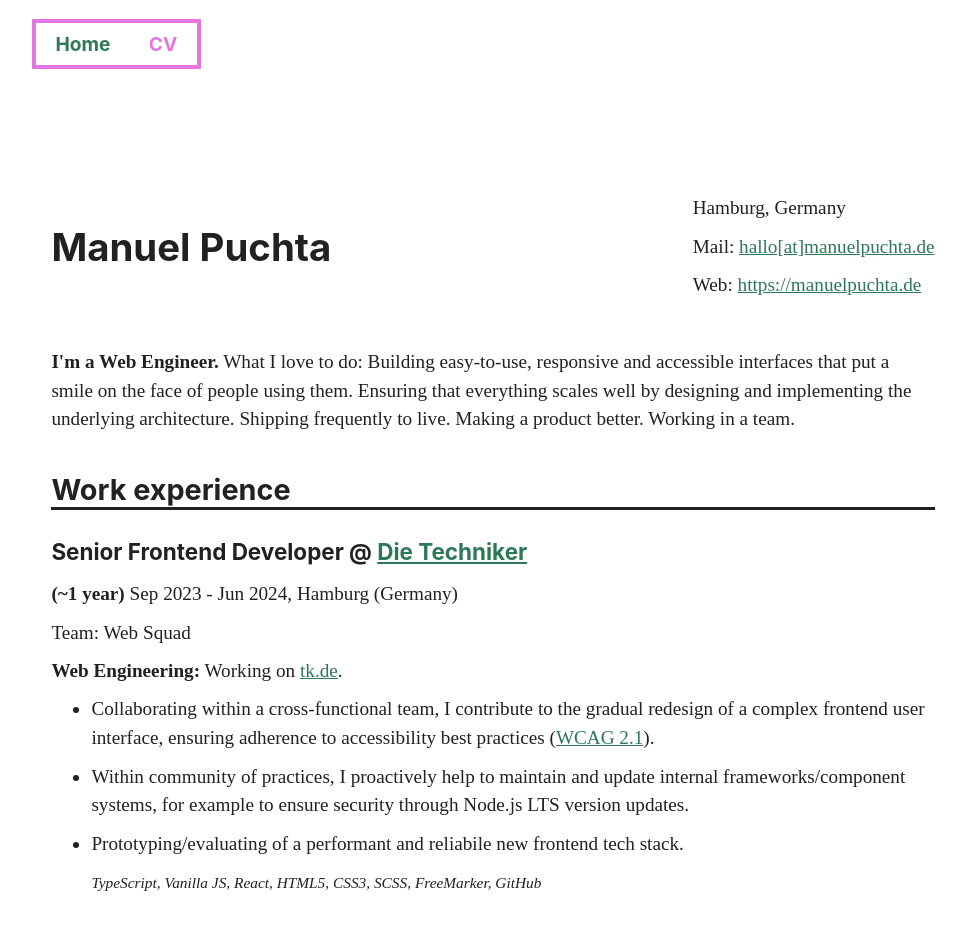
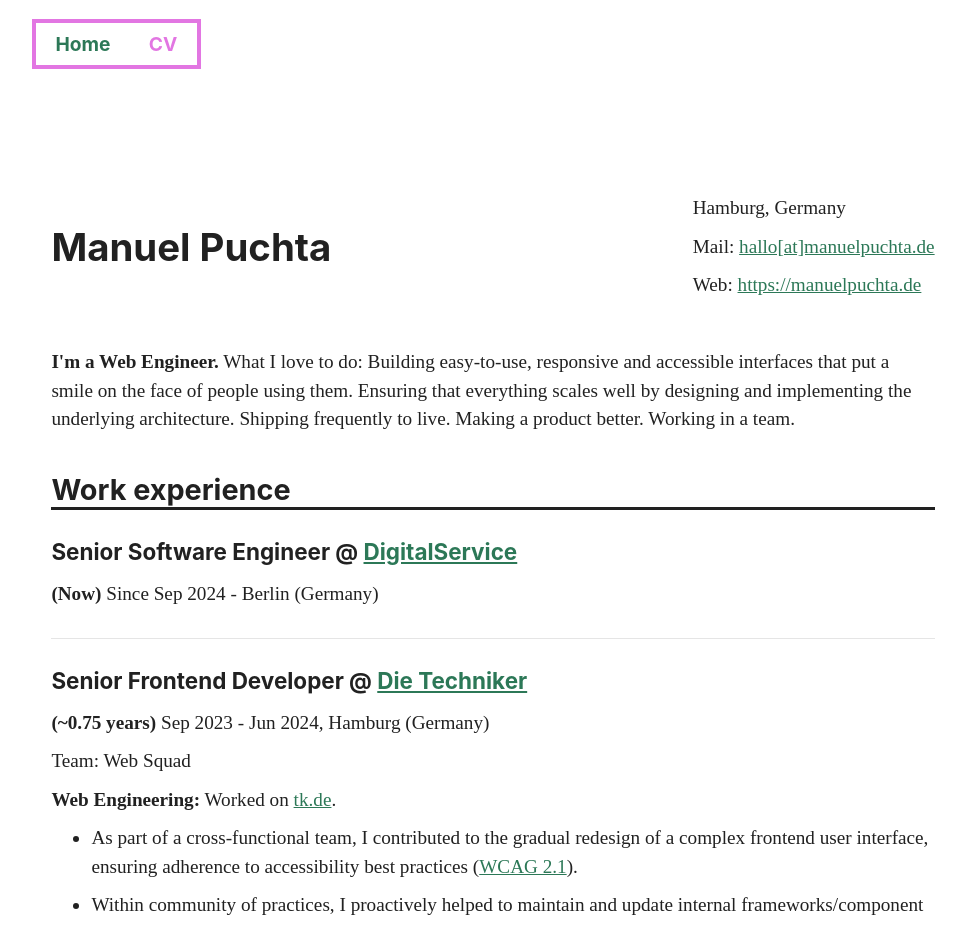
Before and after one commit to manuelpuchta/manuelpuchta.de, a Next.js app: page /cv in a window 1280 px wide. Shown: the top 925 px of the page, without its empty margins (147-1113 px from the left). Built offline with nearby package versions, Linux system fonts and the light colour scheme.

Commit message:
chore(cv): update data and improve readability

```diff
--- a/pages/cv.module.css
+++ b/pages/cv.module.css
@@ -31,6 +31,13 @@
 .cv h3 {
   margin-top: 1.5rem;
   margin-bottom: 0.75rem;
+  padding-top: 1.5rem;
+  border-top: 1px solid var(--c-divider);
+}
+
+.cv h3:first-of-type {
+  padding-top: 0;
+  border-top: none;
 }
 
 .cv p {
--- a/pages/cv.tsx
+++ b/pages/cv.tsx
@@ -46,28 +46,37 @@ const CV: React.FC = () => {
           <h2>Work experience</h2>
 
           <h3>
+            Senior Software Engineer @{' '}
+            <a href="https://digitalservice.bund.de/">DigitalService</a>
+          </h3>
+          <p>
+            <strong>(Now)</strong> Since Sep 2024 - Berlin (Germany)
+          </p>
+
+          <h3>
             Senior Frontend Developer @{' '}
             <a href="https://www.tk.de">Die Techniker</a>
           </h3>
           <p>
-            <strong>(~1 year)</strong> Sep 2023 - Jun 2024, Hamburg (Germany)
+            <strong>(~0.75 years)</strong> Sep 2023 - Jun 2024, Hamburg
+            (Germany)
           </p>
           <p>Team: Web Squad</p>
           <p>
-            <strong>Web Engineering:</strong> Working on{' '}
+            <strong>Web Engineering:</strong> Worked on{' '}
             <a href="https://www.tk.de">tk.de</a>.
           </p>
           <ul>
             <li>
-              Collaborating within a cross-functional team, I contribute to the
-              gradual redesign of a complex frontend user interface, ensuring
-              adherence to accessibility best practices (
+              As part of a cross-functional team, I contributed to the gradual
+              redesign of a complex frontend user interface, ensuring adherence
+              to accessibility best practices (
               <a href="https://www.w3.org/TR/WCAG21/">WCAG 2.1</a>).
             </li>
             <li>
-              Within community of practices, I proactively help to maintain and
-              update internal frameworks/component systems, for example to
-              ensure security through Node.js LTS version updates.
+              Within community of practices, I proactively helped to maintain
+              and update internal frameworks/component systems. For example:
+              Ensuring security through Node.js LTS version updates.
             </li>
             <li>
               Prototyping/evaluating of a performant and reliabile new frontend
@@ -84,7 +93,7 @@ const CV: React.FC = () => {
             <a href="https://dkbcodefactory.com">DKB Code Factory</a>
           </h3>
           <p>
-            <strong>(~0.5 year)</strong> Feb 2023 - Jul 2023, remote from
+            <strong>(~0.5 years)</strong> Feb 2023 - Jul 2023, remote from
             Hamburg (Germany)
           </p>
           <p>Team: Business customers (trustee platform)</p>
--- a/styles/global.css
+++ b/styles/global.css
@@ -16,6 +16,8 @@ html {
   --c-comp-a: #72ab92;
   --c-comp-b: #2c7857;
   --c-comp-c: #e276e2;
+
+  --c-divider: #0000001a;
 
   --c-signal-a: var(--c-comp-b);
   --c-signal-b: var(--c-comp-c);
```
